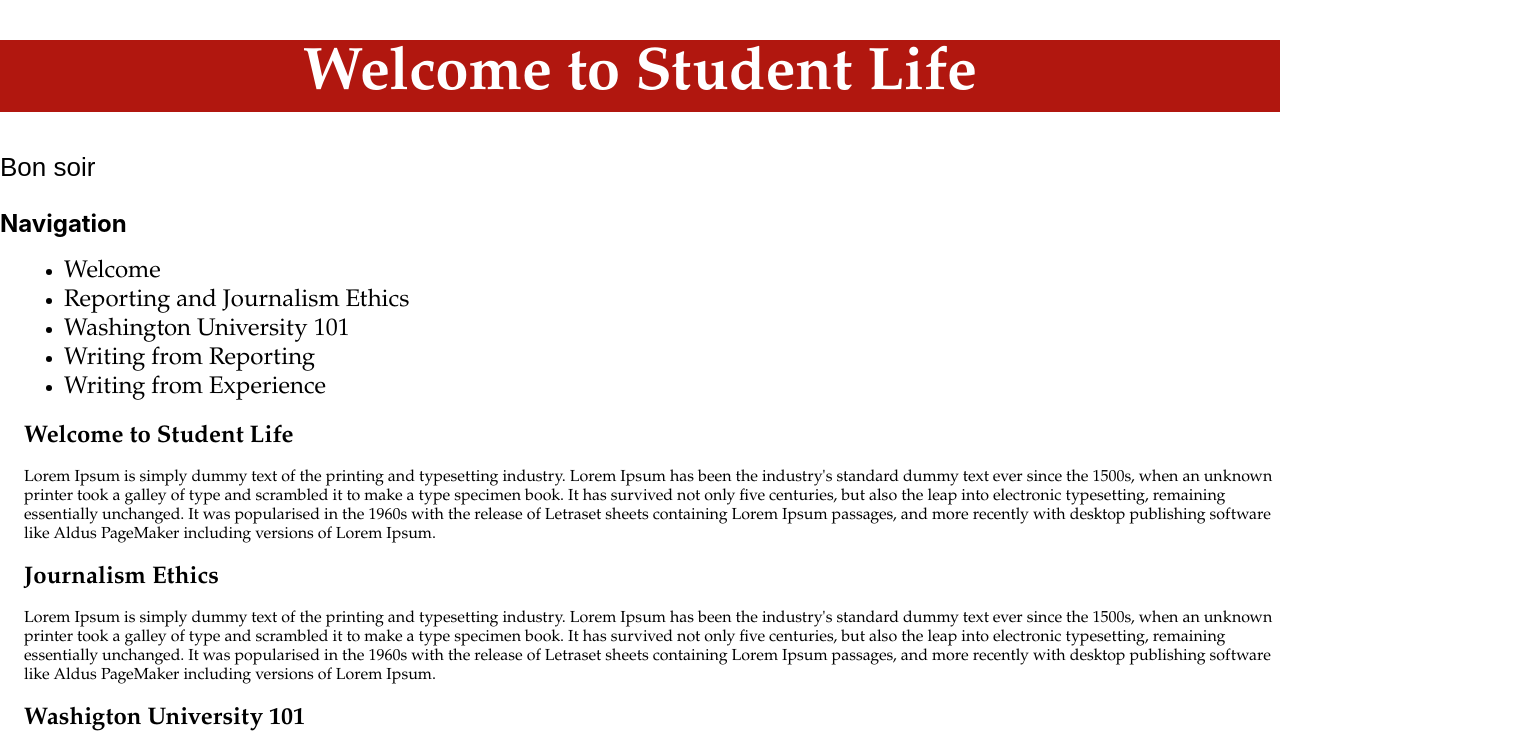
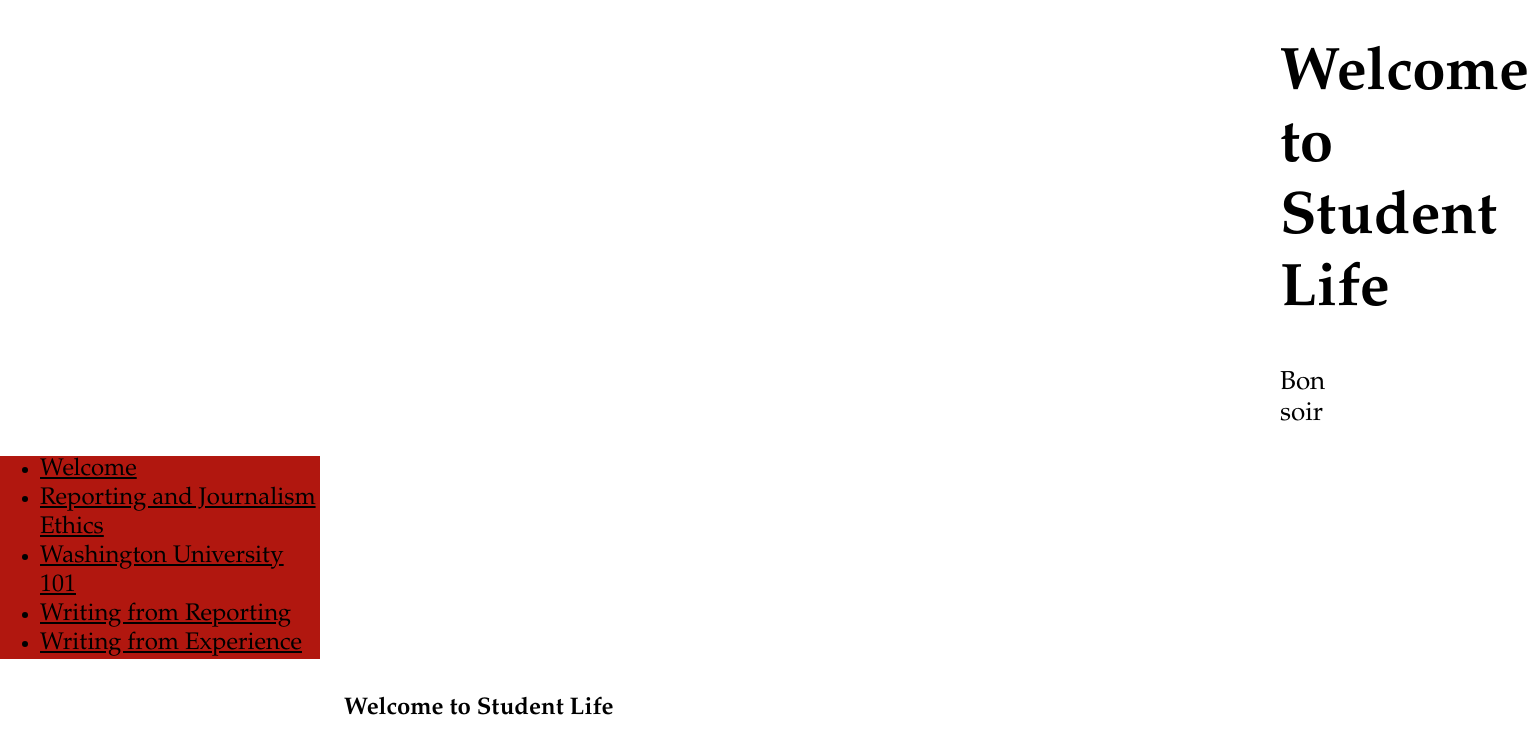
Before and after one commit to emlorraine/studlife-training, a React (Create React App) app in the folder studlife-training/: page / in a window 1280 px wide. Shown: the top 739 px of the page, 1529 px wide, since content can reach past the window. Built offline with nearby package versions, Linux system fonts and the light colour scheme.

Commit message:
I just would rather individually paint grains of rice rather than do css

```diff
--- a/studlife-training/package.json
+++ b/studlife-training/package.json
@@ -19,6 +19,7 @@
     "react-router-hash-link": "^2.0.0",
     "react-scripts": "3.4.1",
     "react-scroll": "^1.8.1",
+    "react-sidebar": "^3.0.2",
     "react-tabs": "^3.1.1",
     "reactstrap": "^8.5.1"
   },
--- a/studlife-training/src/components/Header.css
+++ b/studlife-training/src/components/Header.css
@@ -1,8 +1,8 @@
 .header-text{
-    top: 0;
-    left: 0;
-    background-color:#b1170f;
-    color: white;
+    margin-top: 20px;
+    margin-left: 24px;
+    /* background-color:#b1170f; */
+    color:black;
     font-family: Garamond;
     font-size: 30px;
     text-align: center;
@@ -10,7 +10,8 @@
 }
 
 .intro-text{
-    background-color: white;
+    margin-top: 20px;
+    margin-left: 24px;
     color: black;
     font-family: Arial;
     font-size: 26px;
--- a/studlife-training/src/components/Nav.css
+++ b/studlife-training/src/components/Nav.css
@@ -1,7 +1,33 @@
+body{
+    margin-top: 0px;
+    margin-bottom: 0px;
+}
+
+.header-text{
+    margin-top: 20px;
+    margin-left: 100%;
+    color:black;
+    font-family: Garamond;
+    font-size: 30px;
+    text-align: center;
+
+}
+
+.intro-text{
+    margin-top: 20px;
+    margin-left: 100%;
+    color: black;
+    font-family: Arial;
+    font-size: 26px;
+    font-family: Garamond;
+
+}
+
 .nav-header{
     font-family: Garamond;
     font-size: 24px;
-    margin-left: 24px;
+    width: 100%;
+    text-decoration: underline;
 }
 
 .nav-content-header{
@@ -17,3 +43,23 @@
     margin-bottom: 10px;
     margin-left: 24px;
 }
+
+.listClass{
+    list-style: none;
+    font-family: Arial;
+    font-size: 20px;
+    margin-top: 20px;
+    margin-bottom: 15px;
+}
+
+.sidebar-css{
+    background-color:#b1170f;
+    width: 25%;
+    height: 100%;
+}
+
+.main-css{
+    float: right;
+    width: 75%;
+
+}
--- a/studlife-training/src/components/Nav.js
+++ b/studlife-training/src/components/Nav.js
@@ -1,16 +1,10 @@
 import React, { Component } from 'react'
-// import { Link } from 'react-scroll';
+import {Route, Switch} from "react-router";
 import Scroll from 'react-scroll'
 import { HashLink as Link } from 'react-router-hash-link';
-
-// import { HashLink as Link } from 'react-router-hash-link';
-
 import './Nav.css';
 
-
-
 class Nav extends Component {
-
   refWelcome = React.createRef()
   refEthics = React.createRef()
   refWashU = React.createRef()
@@ -32,28 +26,29 @@ class Nav extends Component {
   render() {
       return (
         <article>
-        <header>
-          <h1>Navigation</h1>
-        </header>
         <nav>
+        <div className = "sidebar-css">
           <ul>
-            <li onClick={() => { this.handleScrollTo(this.refWelcome) }} className = "nav-header">
+            <li className = "listClass" onClick={() => { this.handleScrollTo(this.refWelcome) }} className = "nav-header">
               Welcome
             </li>
-            <li onClick={() => { this.handleScrollTo(this.refEthics) }} className = "nav-header">
+            <li className = "listClass" onClick={() => { this.handleScrollTo(this.refEthics) }} className = "nav-header">
               Reporting and Journalism Ethics
             </li>
-            <li onClick={() => { this.handleScrollTo(this.refWashU) }} className = "nav-header">
+            <li className = "listClass" onClick={() => { this.handleScrollTo(this.refWashU) }} className = "nav-header">
               Washington University 101
             </li>
-            <li onClick={() => { this.handleScrollTo(this.refWritingReporting) }} className = "nav-header">
+            <li className = "listClass" onClick={() => { this.handleScrollTo(this.refWritingReporting) }} className = "nav-header">
               Writing from Reporting
             </li>
-            <li onClick={() => { this.handleScrollTo(this.refWritingExperience) }} className = "nav-header">
+            <li className = "listClass" onClick={() => { this.handleScrollTo(this.refWritingExperience) }} className = "nav-header">
             Writing from Experience
             </li>
           </ul>
+          </div>
         </nav>
+
+        <div className = "main-css">
         <div className="spacer"></div>
         <div ref={this.refWelcome}>
           <h2 className = "nav-content-header">Welcome to Student Life</h2>
@@ -78,8 +73,9 @@ class Nav extends Component {
           <h2 className = "nav-content-header">Writing from Experience</h2>
           <p className = "nav-content">Lorem Ipsum is simply dummy text of the printing and typesetting industry. Lorem Ipsum has been the industry's standard dummy text ever since the 1500s, when an unknown printer took a galley of type and scrambled it to make a type specimen book. It has survived not only five centuries, but also the leap into electronic typesetting, remaining essentially unchanged. It was popularised in the 1960s with the release of Letraset sheets containing Lorem Ipsum passages, and more recently with desktop publishing software like Aldus PageMaker including versions of Lorem Ipsum.</p>
         </div>
+        </div>
       </article>
-      );
+      )
     }
   }
 
--- a/studlife-training/src/components/Reporting.js
+++ b/studlife-training/src/components/Reporting.js
@@ -0,0 +1 @@
+import React from 'react'
```
Also changed, not shown: studlife-training/src/App.js (+3 -22 lines), 1 other file (tests, documents, lock files or other folders).
